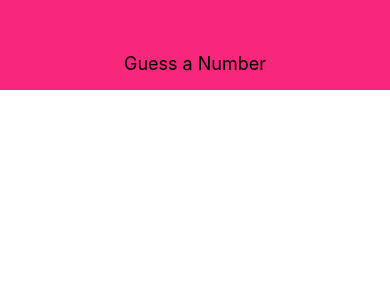
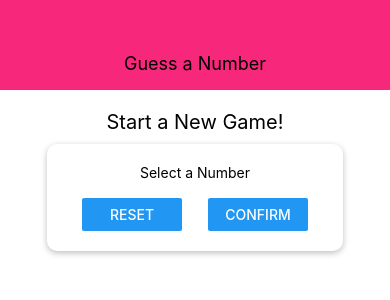
Before and after one commit to cwill833/number-guessing-game-native, a React Native app: screen / in a window 390 px wide. Shown: the top 300 px of the page. Built offline with nearby package versions, Linux system fonts and the light colour scheme.

Commit message:
create a card component, add a screen folder, and create an example file to copy and paste new component skeleton faster

```diff
--- a/App.js
+++ b/App.js
@@ -1,11 +1,13 @@
 import React from 'react';
 import { StyleSheet, View } from 'react-native';
 import Header from './components/Header'
+import StartGameScreen from './screens/StartGameScreen';
 
 export default function App() {
   return (
     <View style={styles.screen}>
       <Header title="Guess a Number" />
+      <StartGameScreen />
     </View>
   );
 }
--- /dev/null
+++ b/components/Card.js
@@ -0,0 +1,27 @@
+import React from 'react'
+import {View, Text, StyleSheet} from 'react-native'
+
+const Card = props => {
+
+  return (
+    <View style={{...styles.card, ...props.style}}>{props.children}</View>
+  )
+}
+
+const styles = StyleSheet.create({
+  card: {
+    // shadow properties only exist on IOS devises
+    shadowColor: 'black',
+    shadowOffset: { width: 0,height: 2},
+    shadowRadius: 6,
+    shadowOpacity: .26,
+
+    // elevation is what we need to give the same effect on android
+    elevation: 6,
+
+    backgroundColor: 'white',
+    padding: 20,
+    borderRadius: 10,}
+})
+
+export default Card
--- /dev/null
+++ b/screens/StartGameScreen.js
@@ -0,0 +1,47 @@
+import React from 'react'
+import {View, Text, StyleSheet, TextInput, Button} from 'react-native'
+import Card from '../components/Card'
+const StartGameScreen = props => {
+
+  return(
+    <View style={styles.screen}>
+      <Text style={styles.title}>Start a New Game!</Text>
+      <Card style={styles.inputContainer}>
+        <Text>Select a Number</Text>
+        <TextInput />
+        <View style={styles.buttonContainer}>
+          <View style={styles.button}><Button title="Reset"onPress={()=>{}}/></View>
+          <View style={styles.button}><Button title="Confirm" onPress={()=>{}}/></View>
+        </View>
+      </Card>
+    </View>
+  )
+}
+
+const styles = StyleSheet.create({
+  screen: {
+    flex: 1,
+    padding: 10,
+    alignItems: 'center',
+  },
+  title: {
+    fontSize: 20,
+    marginVertical: 10,
+  },
+  inputContainer: {
+    width: 300,
+    maxWidth: '80%',
+    alignItems: 'center',
+  },
+  buttonContainer: {
+    flexDirection: 'row',
+    width: '100%',
+    justifyContent: 'space-between',
+    paddingHorizontal: 15
+  },
+  button: {
+    width: 100
+  }
+})
+
+export default StartGameScreen
```
Also changed, not shown: 1 other file (tests, documents, lock files or other folders).
